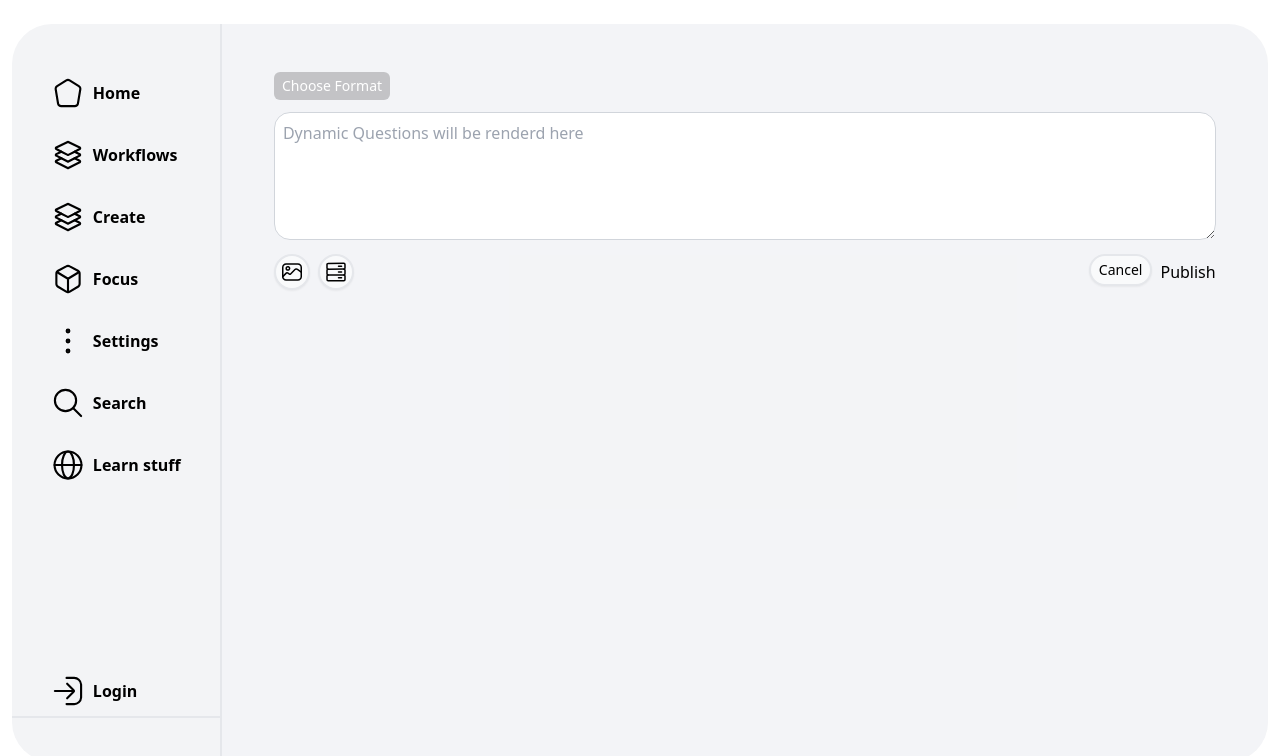
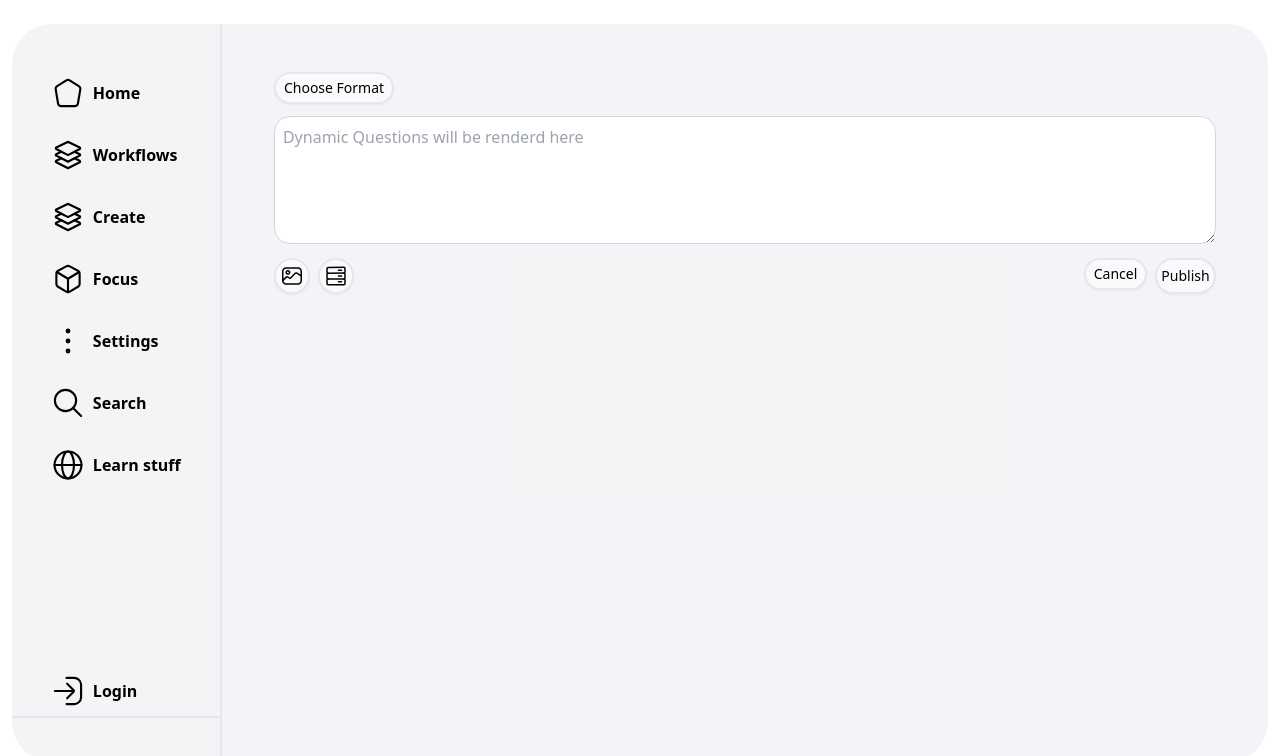
Before and after one commit to EricStrohmaier/joo.world, a React (Vite) app: page /workflows/create in a window 1280 px wide. Shown: the top 756 px of the page. Built offline with nearby package versions, Linux system fonts and the light colour scheme; what nostr-tools would draw is missing.

Commit message:
publish post2

```diff
--- a/src/components/CreateTextNote.tsx
+++ b/src/components/CreateTextNote.tsx
@@ -24,7 +24,6 @@ const CreateTextNote: FC<CreateTextNoteProps> = () => {
   const publish = usePublish();
 
   const handleSend = async () => {
-    // Construct the event object
     // add longform title etc?
     // add tags?
     //add relays?
@@ -62,7 +61,7 @@ const CreateTextNote: FC<CreateTextNoteProps> = () => {
         <div className=" text-left mb-3">
           <Menu as="div" className=" inline-block text-left">
             <div>
-              <Menu.Button className="inline-flex w-full justify-center rounded-md bg-black bg-opacity-20 px-2 py-1 text-sm font-medium text-white hover:bg-opacity-30 focus:outline-none focus-visible:ring-2 focus-visible:ring-white focus-visible:ring-opacity-75">
+              <Menu.Button className="inline-flex w-full bg-gray-50 hover:shadow-md border-2 rounded-[70px] px-2 shadow-sm transiton duration-100 py-1 text-sm font-medium hover:bg-opacity-60">
                 Choose Format
               </Menu.Button>
             </div>
@@ -75,7 +74,7 @@ const CreateTextNote: FC<CreateTextNoteProps> = () => {
               leaveFrom="transform opacity-100 scale-100"
               leaveTo="transform opacity-0 scale-95"
             >
-              <Menu.Items className="absolute  mt-2 w-56 origin-top-right divide-y divide-gray-100 rounded-md bg-white shadow-lg ring-1 ring-black ring-opacity-5 focus:outline-none">
+              <Menu.Items className="absolute  mt-2 w-fit origin-top-right divide-y divide-gray-100 rounded-md bg-white shadow-lg ring-1 ring-black ring-opacity-5 focus:outline-none">
                 <div className="px-1 py-1 ">
                   {formats.map((format) => (
                     <Menu.Item key={format.id}>
@@ -84,7 +83,7 @@ const CreateTextNote: FC<CreateTextNoteProps> = () => {
                           onClick={() => handleFormatChange(format.id)}
                           className={`${
                             active
-                              ? "bg-violet-500 text-white"
+                              ? "bg-gray-200 text-gray-900"
                               : "text-gray-900"
                           } group flex w-full items-center rounded-md px-2 py-2 text-sm`}
                         >
@@ -120,7 +119,12 @@ const CreateTextNote: FC<CreateTextNoteProps> = () => {
           </div>
           <div className="flex">
             <ActionButton titleVisible={"Cancel"} style={"mr-2  px-2"} />
-            <button onClick={handleSend}>Publish</button>
+            <button
+              className="bg-gray-50 hover:shadow-md border-2 rounded-[70px] p-1 shadow-sm transiton duration-100 text-sm"
+              onClick={handleSend}
+            >
+              Publish
+            </button>
             {/* <ActionButton titleVisible={"Publish"} style={"mr-2 px-2"} /> */}
           </div>
         </div>
```
